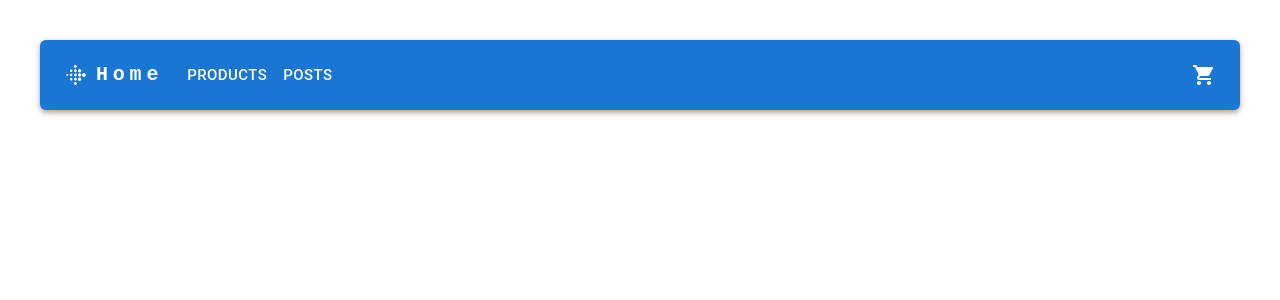
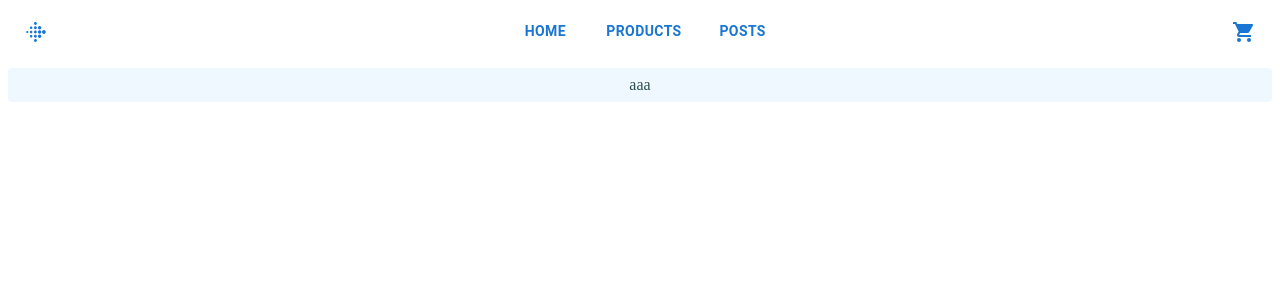
Before and after one commit to priteshk191/react-redux-slice-setup, a React (Vite) app: page /home in a window 1280 px wide. Before the commit this address had no page. Shown: the top 300 px of the page. Built offline with nearby package versions, Linux system fonts and the light colour scheme.

Commit message:
Working on new design with mui

```diff
--- a/src/App.css
+++ b/src/App.css
@@ -1,6 +1,11 @@
 #root {
-  max-width: 1280px;
-  margin: 0 auto;
-  padding: 2rem;
+  /* max-width: 1280px; */
+  margin: 0;
+  padding: 0;
   text-align: center;
+  -ms-overflow-style: none;
 }
+
+::-webkit-scrollbar {
+  display: none;
+}
--- a/src/App.jsx
+++ b/src/App.jsx
@@ -1,4 +1,3 @@
-import "./App.css";
 import { BrowserRouter, Routes, Route } from "react-router-dom";
 import ResponsiveAppBar from "./Component/Header";
 import { ToastContainer } from "react-toastify";
@@ -8,20 +7,25 @@ import Products from "./Component/Products";
 import Home from "./Component/Home";
 import Cart from "./Component/Cart";
 import EditProduct from "./Component/Edit";
+import Box from "@mui/material/Box";
 
 function App() {
   return (
+    <>
       <BrowserRouter>
+        <ResponsiveAppBar />
         <ToastContainer />
-      <ResponsiveAppBar />
+        <Box sx={{ paddingTop: "60px", flex: 1, overflowY: "auto" }}>
           <Routes>
-        <Route path="/" element={<Home />}></Route>
+            <Route path="/home" element={<Home />}></Route>
             <Route path="/products" element={<Products />}></Route>
             <Route path="/products/edit/:id" element={<EditProduct />}></Route>
             <Route path="/posts" element={<Posts />}></Route>
             <Route path="/cart" element={<Cart />}></Route>
           </Routes>
+        </Box>
       </BrowserRouter>
+    </>
   );
 }
 
--- a/src/Component/Header.jsx
+++ b/src/Component/Header.jsx
@@ -3,37 +3,35 @@ import AppBar from "@mui/material/AppBar";
 import Box from "@mui/material/Box";
 import Toolbar from "@mui/material/Toolbar";
 import IconButton from "@mui/material/IconButton";
-import Typography from "@mui/material/Typography";
-import Menu from "@mui/material/Menu";
-import MenuIcon from "@mui/icons-material/Menu";
 import Container from "@mui/material/Container";
-import Avatar from "@mui/material/Avatar";
-import Button from "@mui/material/Button";
 import Tooltip from "@mui/material/Tooltip";
-import MenuItem from "@mui/material/MenuItem";
-import AdbIcon from "@mui/icons-material/Adb";
 import { useDispatch } from "react-redux";
 import { incrementAsync } from "../Redux/slices/UserSlice";
 import { Link, useNavigate } from "react-router-dom";
 import { GetPosts } from "../Redux/slices/PostsSlice";
 import ShoppingCartIcon from "@mui/icons-material/ShoppingCart";
 import FitbitIcon from "@mui/icons-material/Fitbit";
+import Tabs from "@mui/material/Tabs";
+import Tab from "@mui/material/Tab";
 
-const pages = ["Products", "Posts"];
-const settings = ["Profile", "Account", "Dashboard", "Logout"];
+const pages = ["Home", "Products", "Posts"];
 
 function ResponsiveAppBar() {
   const dispatch = useDispatch();
   const navigate = useNavigate();
+  const [anchorElNav, setAnchorElNav] = React.useState(null);
+  const [tab, setTab] = React.useState(1);
 
-  const [anchorElNav, setAnchorElNav] = React.useState(null);
-  const [anchorElUser, setAnchorElUser] = React.useState(null);
+  React.useEffect(() => {
+    const url = window.location.href;
+    if (!pages.some((word) => url.includes(word.toLowerCase()))) {
+      setTab(1);
+    }
+  });
 
-  const handleOpenNavMenu = (event) => {
-    setAnchorElNav(null);
-  };
-  const handleOpenUserMenu = (event) => {
-    setAnchorElNav(null);
+  const handleChange = (event, newValue) => {
+    console.log(newValue);
+    setTab(newValue);
   };
 
   const handleCloseNavMenu = (e) => {
@@ -45,56 +43,52 @@ function ResponsiveAppBar() {
       navigate("/posts");
       dispatch(GetPosts());
     }
+    if (e.target.innerText === "HOME") {
+      navigate("/home");
+    }
     setAnchorElNav(null);
   };
 
-  const handleCloseUserMenu = (e) => {
-    handleCloseNavMenu();
-    setAnchorElNav(null);
-    // if (e.target.innerText === "Logout") window.location.reload();
-  };
-
   return (
-    <AppBar position="static" sx={{ borderRadius: "6px" }}>
+    <Box>
+      <AppBar
+        sx={{
+          width: "100%",
+          padding: "0",
+          position: "fixed",
+          borderRadius: "6px",
+          color: "#1976d2",
+          background: "#fff",
+          boxShadow: "none",
+          alignItems: "center",
+          marginBottom: "40px",
+        }}
+      >
         <Container maxWidth="xl">
           <Toolbar disableGutters>
-          <FitbitIcon sx={{ display: { xs: "none", md: "flex" }, mr: 1 }} />
-          <Typography
-            variant="h6"
-            noWrap
-            component="a"
-            onClick={() => {
-              navigate("/");
+            <FitbitIcon sx={{ display: { md: "flex" }, mr: 1 }} />
+            <Box sx={{ width: "100%" }}>
+              <Tabs
+                value={tab}
+                onChange={handleChange}
+                textColor="secondary"
+                indicatorColor="secondary"
+                aria-label="secondary tabs example"
+                centered
+              >
+                {pages.map((page, i) => (
+                  <Tab
+                    onClick={handleCloseNavMenu}
+                    value={i + 2}
+                    label={page}
+                    sx={{
+                      fontSize: "14px",
+                      fontWeight: "600",
+                      color: "#1976d2",
                     }}
-            sx={{
-              mr: 2,
-              display: { xs: "none", md: "flex" },
-              fontFamily: "monospace",
-              fontWeight: 700,
-              letterSpacing: ".3rem",
-              color: "inherit",
-              textDecoration: "none",
-              cursor: "pointer",
-            }}
-          >
-            Home
-          </Typography>
-          <Box sx={{ flexGrow: 1, display: { xs: "none", md: "flex" } }}>
-            {pages.map((page) => (
-              <Button
-                key={page}
-                onClick={handleCloseNavMenu}
-                sx={{
-                  my: 2,
-                  color: "white",
-                  display: "block",
-                  fontWeight: 500,
-                  fontSize: "15px",
-                }}
-              >
-                {page}
-              </Button>
+                  />
                 ))}
+              </Tabs>
             </Box>
 
             <Box sx={{ flexGrow: 0 }}>
@@ -102,38 +96,17 @@ function ResponsiveAppBar() {
                 <Link to="/cart">
                   <IconButton
                     //  onClick={handleOpenUserMenu}
-                  sx={{ p: 0 }}
+                    sx={{ p: 0, color: "#1976d2" }}
                   >
-                  <ShoppingCartIcon style={{ color: "#fff" }} />
+                    <ShoppingCartIcon />
                   </IconButton>
                 </Link>
               </Tooltip>
-            {/* <Menu
-              sx={{ mt: "45px" }}
-              id="menu-appbar"
-              anchorEl={anchorElUser}
-              anchorOrigin={{
-                vertical: "top",
-                horizontal: "right",
-              }}
-              keepMounted
-              transformOrigin={{
-                vertical: "top",
-                horizontal: "right",
-              }}
-              open={Boolean(anchorElUser)}
-              onClose={(e) => handleCloseUserMenu(e)}
-            >
-              {settings.map((setting) => (
-                <MenuItem key={setting} onClick={(e) => handleCloseUserMenu(e)}>
-                  <Typography textAlign="center">{setting}</Typography>
-                </MenuItem>
-              ))}
-            </Menu> */}
             </Box>
           </Toolbar>
         </Container>
       </AppBar>
+    </Box>
   );
 }
 export default ResponsiveAppBar;
--- a/src/Component/Home.jsx
+++ b/src/Component/Home.jsx
@@ -1,28 +1,12 @@
 import * as React from "react";
 import { styled } from "@mui/material/styles";
-import Box from "@mui/material/Box";
-import Paper from "@mui/material/Paper";
-import Grid from "@mui/material/Grid";
 
-const Item = styled(Paper)(({ theme }) => ({
-  backgroundColor: theme.palette.mode === "dark" ? "#1A2027" : "#fff",
-  ...theme.typography.body2,
-  padding: theme.spacing(1),
-  textAlign: "center",
-  color: theme.palette.text.secondary,
-}));
-
+const HomeAlignment = styled("div")({
+  color: "darkslategray",
+  backgroundColor: "aliceblue",
+  padding: 8,
+  borderRadius: 4,
+});
 export default function Home() {
-  return (
-    <Box sx={{ flexGrow: 1 }}>
-      {/* <Grid container spacing={2}>
-        <Grid item xs={8}>
-          <Item>xs=8</Item>
-        </Grid>
-        <Grid item xs={4}>
-          <Item>xs=4</Item>
-        </Grid>
-      </Grid> */}
-    </Box>
-  );
+  return <HomeAlignment>aaa</HomeAlignment>;
 }
--- a/src/Component/Posts.jsx
+++ b/src/Component/Posts.jsx
@@ -24,7 +24,8 @@ const Posts = () => {
           justifyContent: "center",
         }}
       >
-        {post.post.map((item, i) => {
+        {post &&
+          post?.post?.map((item, i) => {
             return (
               <>
                 <Card sx={{ maxWidth: 345, margin: 5, padding: 5 }}>
--- a/src/main.jsx
+++ b/src/main.jsx
@@ -2,8 +2,8 @@ import React from "react";
 import ReactDOM from "react-dom/client";
 import App from "./App";
 import { store } from "./Redux/store";
-import {Provider}  from 'react-redux'
-
+import { Provider } from "react-redux";
+import "./App.css";
 
 ReactDOM.createRoot(document.getElementById("root")).render(
   <React.StrictMode>
```
Lines whose indentation alone changed are shown as unchanged.
